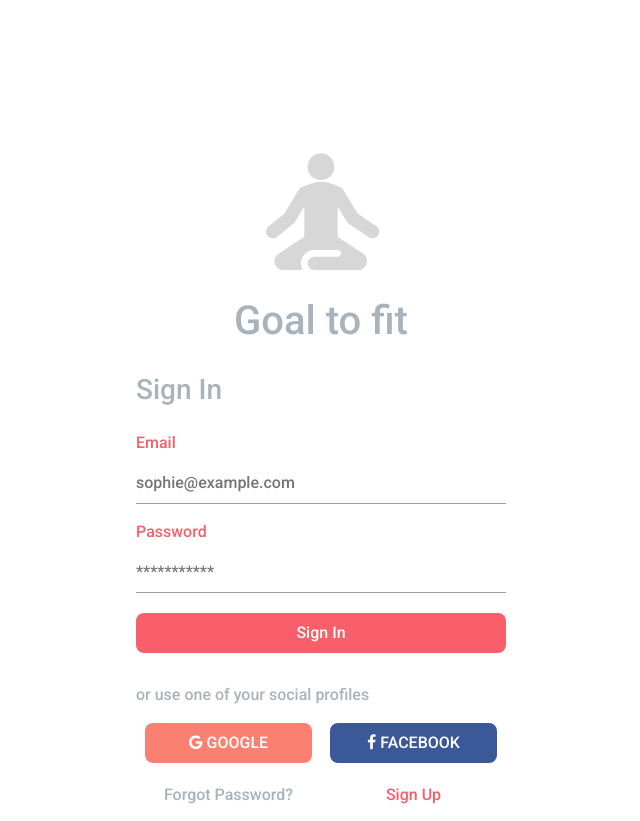
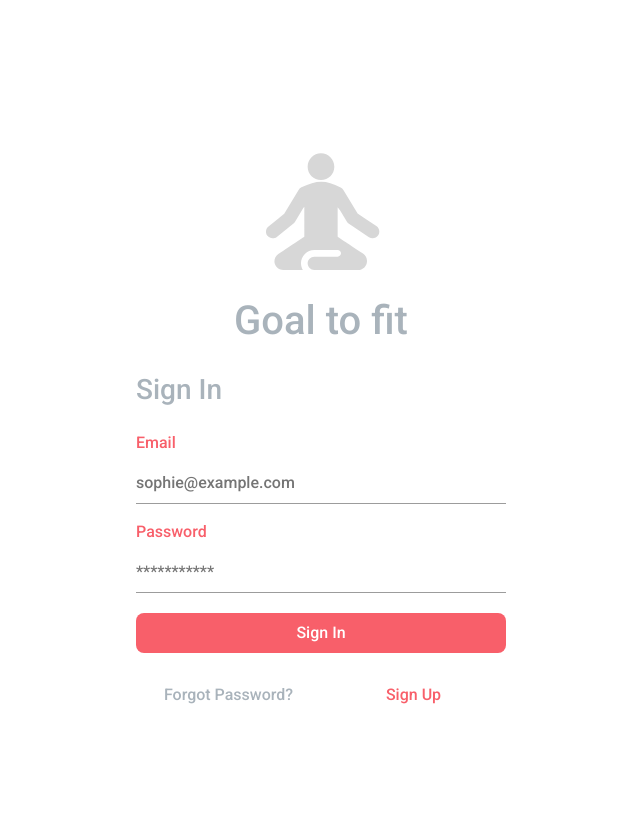
Before and after one commit to wichapol/wichapol.github.io, a website: page goal-to-fit/login/sign_in.html in a window 1280 px wide. Shown: the part 37-858 px from the top of the page, without its empty margins (319-959 px from the left). Drawn offline with nearby package versions, Linux system fonts and the light colour scheme.

Commit message:
Edit Log -in

```diff
--- a/goal-to-fit/login/sign_in.html
+++ b/goal-to-fit/login/sign_in.html
@@ -67,16 +67,16 @@
                 </div>
                 <!-- USE ONG OF YOUR SOCIAL  -->
                 <div>
-                    <p class="secondary-text-color by-3">
+                    <!-- <p class="secondary-text-color by-3">
                         or use one of your social profiles
-                    </p>
+                    </p> -->
                     <div class="social-profiles">
                         <div>
-                            <button class="button-google"><i class="fa fa-google" aria-hidden="true"> </i>  GOOGLE</button>
+                            <!-- <button class="button-google"><i class="fa fa-google" aria-hidden="true"> </i>  GOOGLE</button> -->
                             <a href="#">Forgot Password?</a>
                         </div>
                         <div>
-                            <button class="button-facebook"><i class="fa fa-facebook" aria-hidden="true"> </i>  FACEBOOK</button>
+                            <!-- <button class="button-facebook"><i class="fa fa-facebook" aria-hidden="true"> </i>  FACEBOOK</button>    -->
                             <a class="primary-text-color" href="#">Sign Up</a>
                         </div>
                     </div>
```
